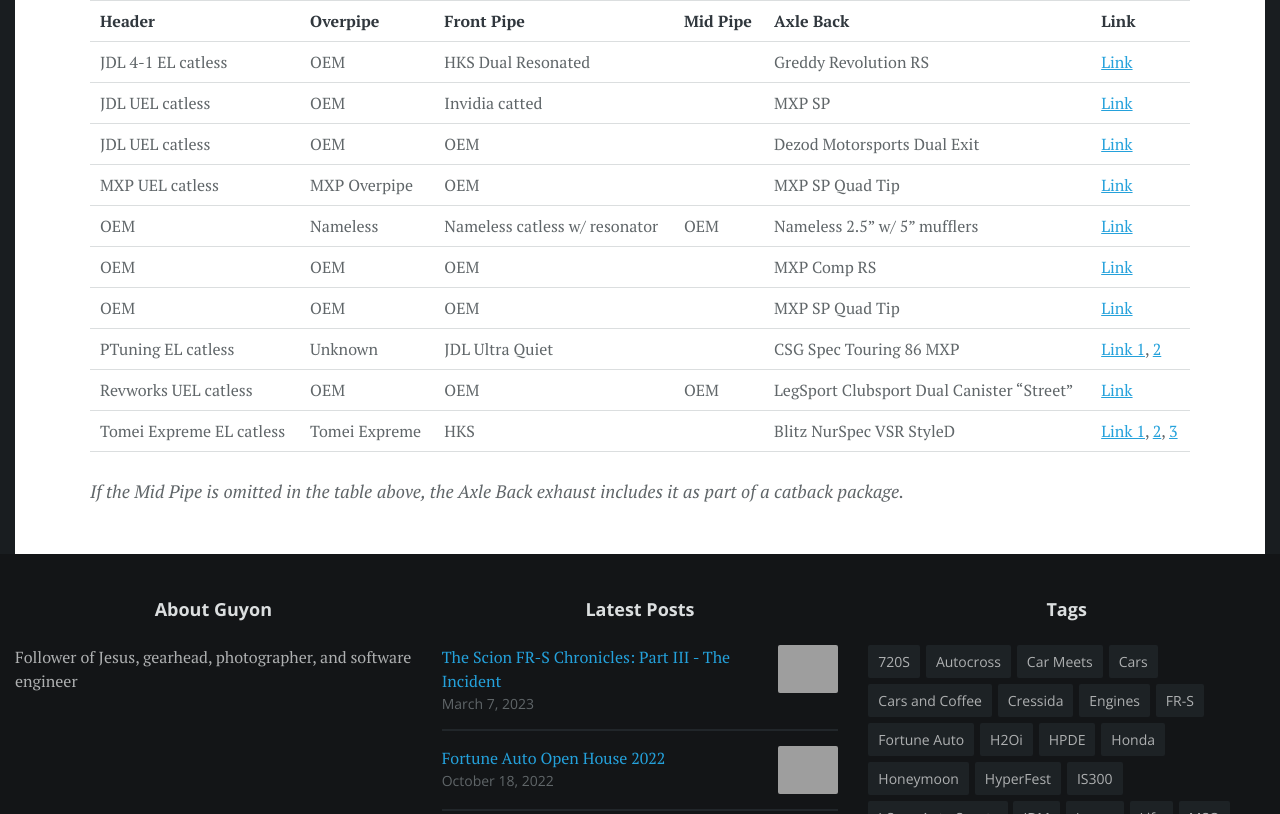
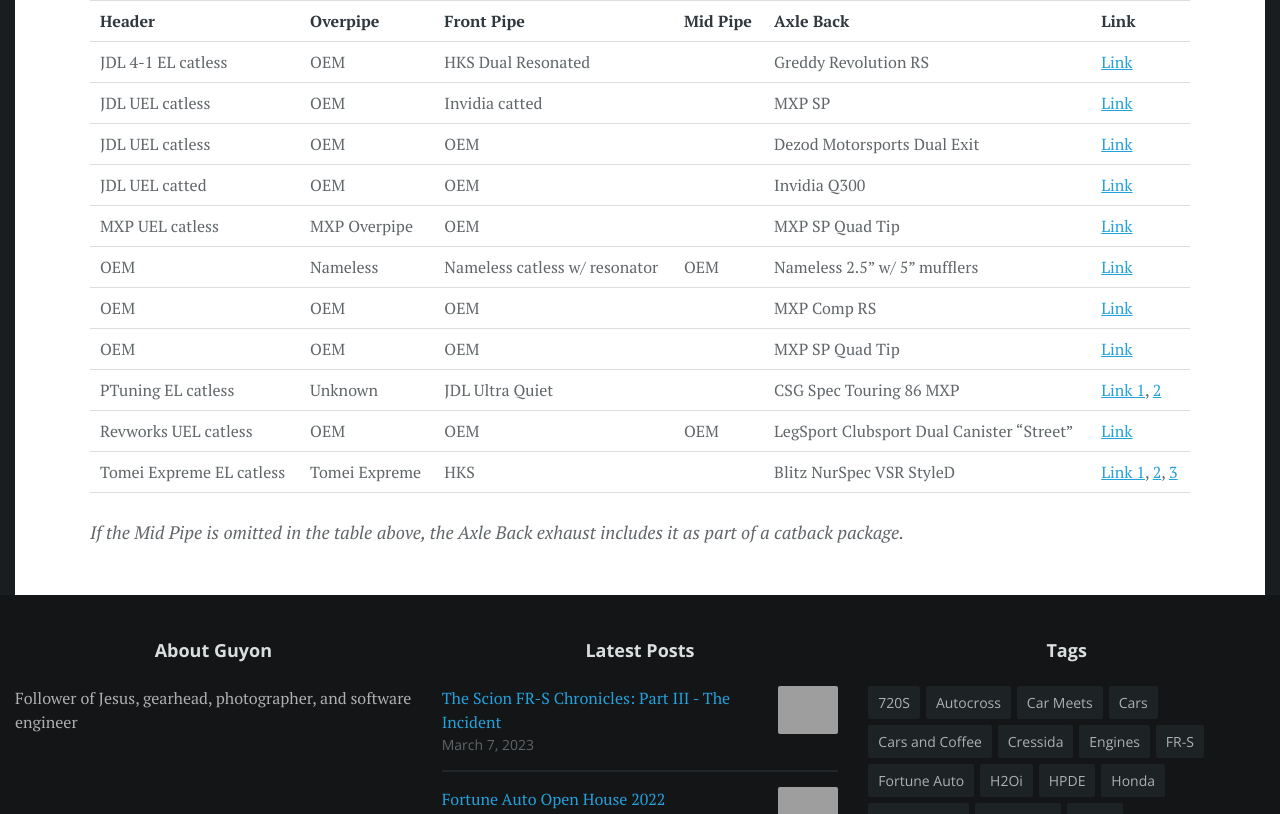
Before and after one commit to gkubed/gkubed.github.io, a Jekyll site: the page built from exhaust.md, in a window 1280 px wide and 900 px high, scrolled down 1869 px, cut to the strip 86-900 px from the top of the window. Built offline with Jekyll 4.4.1, drawn with Linux system fonts in a browser that asks for light colours; some web fonts are replaced; grey boxes are pictures that could not be loaded.

Commit message:
Added JDL UEL catted + Invidia Q300 exhaust video

```diff
--- a/exhaust.md
+++ b/exhaust.md
@@ -16,6 +16,7 @@
 | JDL 4-1 EL catless | OEM | HKS Dual Resonated | | Greddy Revolution RS | [Link](https://www.youtube.com/watch?v=tdu2LHGLE9o) |
 | JDL UEL catless | OEM | Invidia catted |  | MXP SP | [Link](https://www.youtube.com/watch?v=E4CShKL51dI) |
 | JDL UEL catless | OEM | OEM |  | Dezod Motorsports Dual Exit | [Link](https://www.youtube.com/watch?v=BxtnoIFRc-o) |
+| JDL UEL catted | OEM | OEM | | Invidia Q300 | [Link](https://www.youtube.com/watch?v=qwyxEo5KXyM) |
 | MXP UEL catless | MXP Overpipe | OEM |  | MXP SP Quad Tip | [Link](https://www.youtube.com/watch?v=GZ-E6Z5y7l4) |
 | OEM | Nameless | Nameless catless w/ resonator | OEM | Nameless 2.5" w/ 5" mufflers | [Link](https://www.youtube.com/watch?v=FoYDI-veFD8) |
 | OEM | OEM | OEM |  | MXP Comp RS | [Link](https://www.youtube.com/watch?v=bT9t2f1wsMs) |
```
